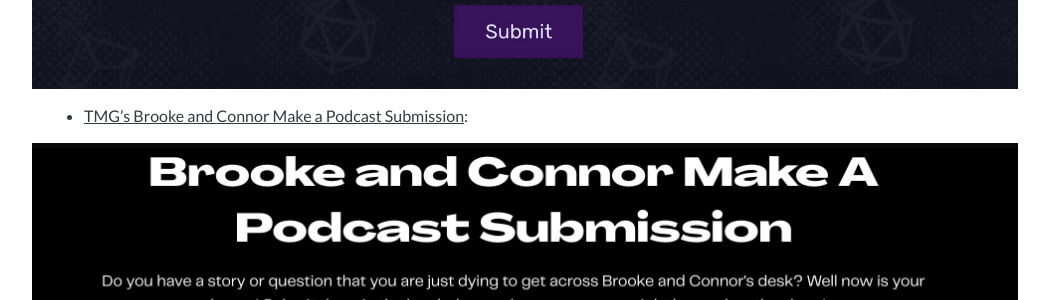
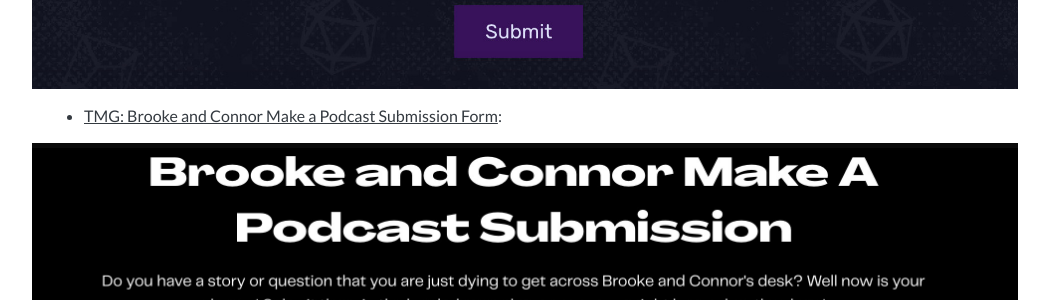
Before and after one commit to echo-brain/echo-brain.github.io, a Jekyll site: the page built from _posts/2024-10-21-adding-custom-forms-to-your-shop.md, in a window 1280 px wide and 900 px high, scrolled down 3873 px. Shown: the part 154-454 px from the top of the window, without its empty margins (115-1164 px from the left). Built offline with Jekyll 4.4.1, drawn with Linux system fonts in a browser that asks for light colours.

Commit message:
Update 2024-10-21-adding-custom-forms-to-your-shop.md

```diff
--- a/_posts/2024-10-21-adding-custom-forms-to-your-shop.md
+++ b/_posts/2024-10-21-adding-custom-forms-to-your-shop.md
@@ -72,11 +72,11 @@
 
 Here are some examples of how some creators and merchants are using EchoBrain's custom forms within their Fourthwall shops:
 
-- [Just Roll With It: Fan art submit page](https://jrwishow.com/pages/fanart-submit):
+- <a href="https://jrwishow.com/pages/fanart-submit" target="_blank">Just Roll With It: Fan art submit page</a>:
 
 ![Just Roll With It FanArt Submission form](/assets/posts/JRWI_Fanart_submit_form.jpg)
 
-- [TMG's Brooke and Connor Make a Podcast Submission](https://tmgstudios.tv/pages/form-brooke-and-connor):
+- <a href="https://tmgstudios.tv/pages/form-brooke-and-connor" target="_blank">TMG: Brooke and Connor Make a Podcast Submission Form</a>:
 
 ![EchoBrain forms dashboard](/assets/posts/TMG_Brooke_and_Connor_form.jpg)
 
```
